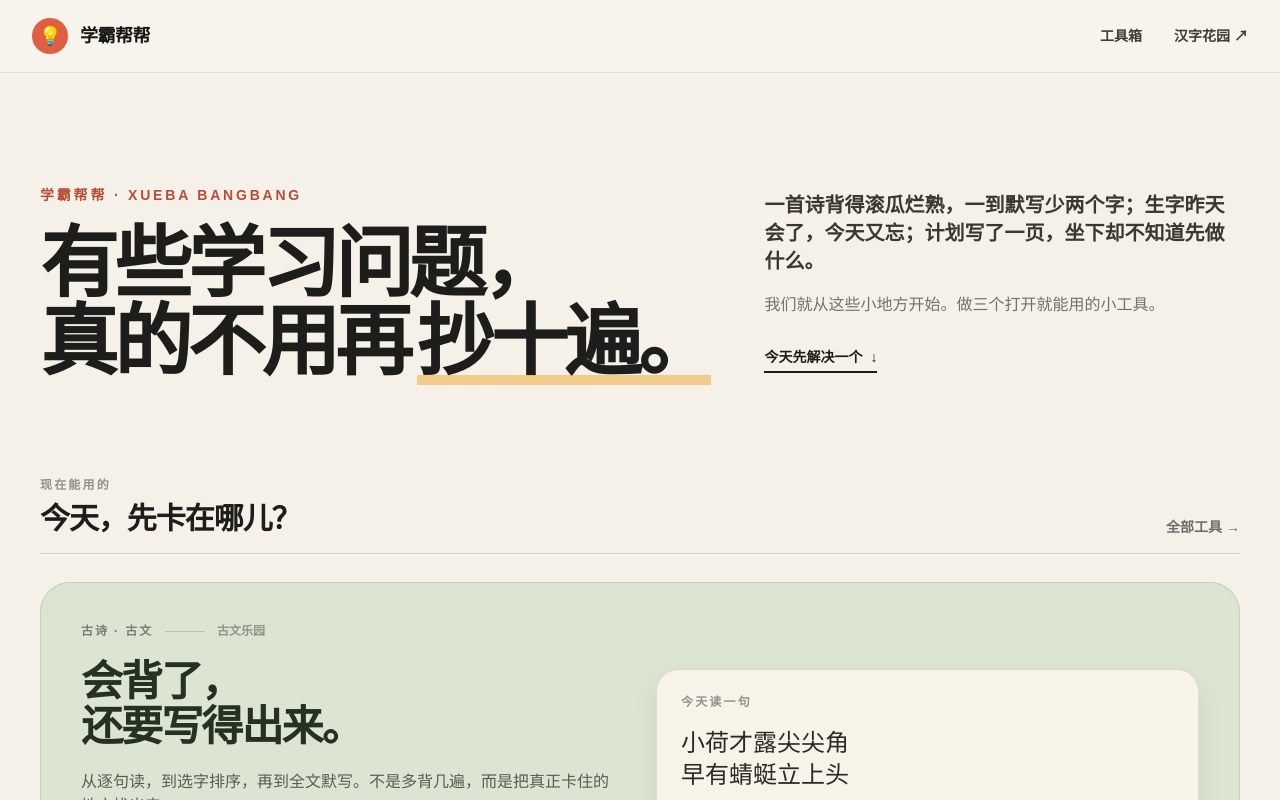
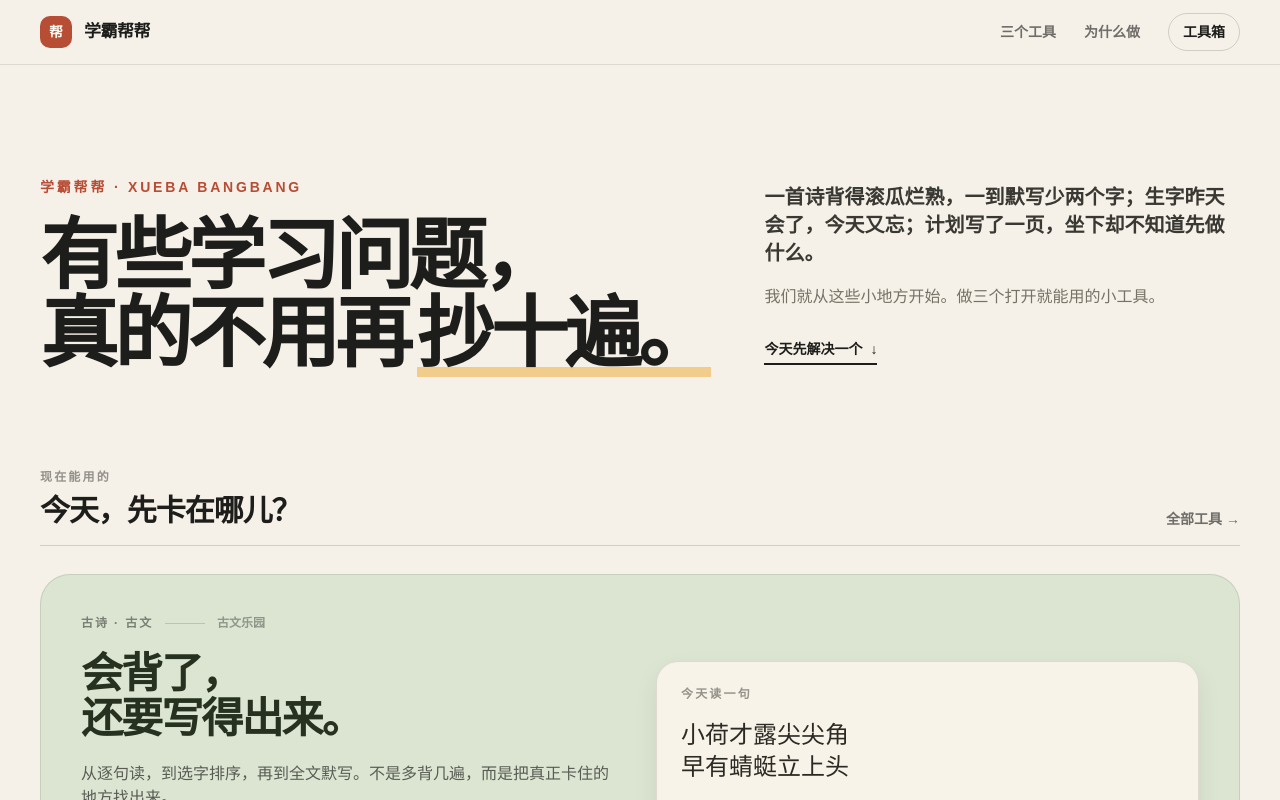
Before and after one commit to ico0018/xuebabangbang, a Next.js app: page / in a window 1280 px wide. Shown: the top 800 px of the page. Built offline with nearby package versions, Linux system fonts and the light colour scheme.

Commit message:
Simplify site header for new homepage

```diff
--- a/components/Header.tsx
+++ b/components/Header.tsx
@@ -2,15 +2,17 @@ import Link from "next/link";
 
 export function Header() {
   return (
-    <header className="sticky top-0 z-20 border-b border-black/10 bg-[#f6f4ee]/95 backdrop-blur">
-      <div className="mx-auto flex h-[72px] max-w-7xl items-center justify-between px-4 sm:px-6 lg:px-8">
-        <Link href="/" className="flex items-center gap-3 font-black tracking-[-0.03em] text-[#171717]" aria-label="学霸帮帮首页">
-          <span className="flex h-9 w-9 items-center justify-center rounded-full bg-[#e05f43] text-lg" aria-hidden="true">💡</span>
-          <span className="text-lg">学霸帮帮</span>
+    <header className="sticky top-0 z-30 border-b border-black/10 bg-[#f5f1e8]/95 backdrop-blur">
+      <div className="mx-auto flex h-16 max-w-7xl items-center justify-between px-5 sm:px-8 lg:px-10">
+        <Link href="/" className="flex items-center gap-3" aria-label="学霸帮帮首页">
+          <span className="grid h-8 w-8 place-items-center rounded-[10px] bg-[#b84d36] text-sm font-black text-[#fff9ef]" aria-hidden="true">帮</span>
+          <span className="text-[17px] font-black tracking-[-0.03em] text-[#1d1d1b]">学霸帮帮</span>
         </Link>
-        <nav aria-label="主导航" className="flex items-center gap-6 text-sm font-bold text-[#403d38] sm:gap-8">
-          <Link href="/tools" className="transition hover:text-[#e05f43]">工具箱</Link>
-          <a href="https://hanzi.xuebabangbang.cn" target="_blank" rel="noopener noreferrer" className="hidden transition hover:text-[#e05f43] sm:block">汉字花园 ↗</a>
+
+        <nav aria-label="主导航" className="flex items-center gap-5 text-sm font-bold text-black/55 sm:gap-7">
+          <Link href="/#tools" className="transition hover:text-black">三个工具</Link>
+          <Link href="/#about" className="hidden transition hover:text-black sm:block">为什么做</Link>
+          <Link href="/tools" className="rounded-full border border-black/15 px-3.5 py-2 text-[#1d1d1b] transition hover:border-black/35">工具箱</Link>
         </nav>
       </div>
     </header>
```
